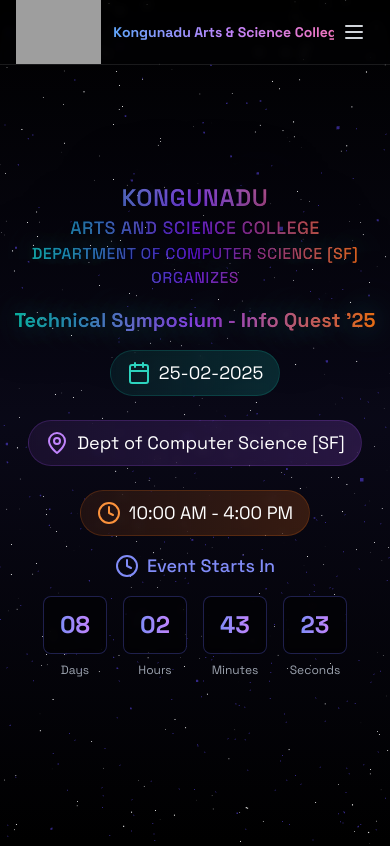
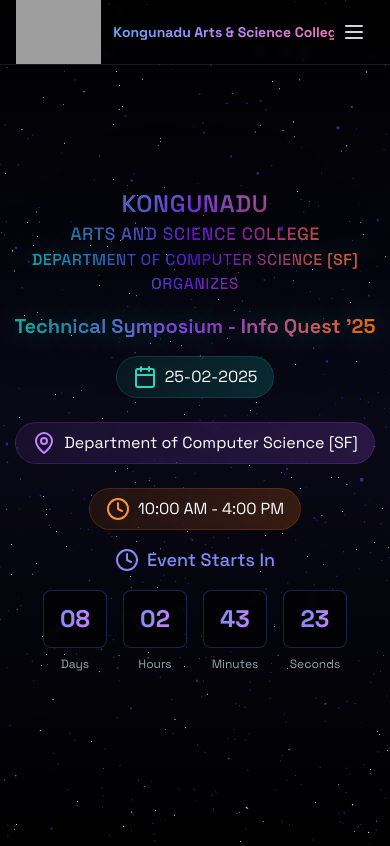
Before and after one commit to Adarshvinodhan/kasc-event, a React (Vite) app: page / in a window 390 px wide. Shown: the top 846 px of the page. Built offline with nearby package versions, Linux system fonts and the light colour scheme; grey boxes are pictures that could not be loaded.

Commit message:
hero text

```diff
--- a/src/pages/Home.tsx
+++ b/src/pages/Home.tsx
@@ -53,12 +53,12 @@
           </div>
 
           {/* Common content for both mobile and desktop */}
-          <div className="flex flex-wrap justify-center gap-6 text-lg">
+          <div className="flex flex-wrap justify-center gap-6 md:text-lg text-base">
             <div className="flex items-center px-4 py-2 rounded-full bg-gradient-to-r from-teal-500/10 to-teal-500/20 backdrop-blur-sm border border-teal-500/20">
               <Calendar className="mr-2 text-teal-400" />25-02-2025
             </div>
             <div className="flex items-center px-4 py-2 rounded-full bg-gradient-to-r from-purple-500/10 to-purple-500/20 backdrop-blur-sm border border-purple-500/20">
-              <MapPin className="mr-2 text-purple-400" /> Dept of Computer Science [SF]
+              <MapPin className="mr-2 text-purple-400" /> Department of Computer Science [SF]
             </div>
             <div className="flex items-center px-4 py-2 rounded-full bg-gradient-to-r from-orange-500/10 to-orange-500/20 backdrop-blur-sm border border-orange-500/20">
               <Clock className="mr-2 text-orange-400" /> 10:00 AM - 4:00 PM
```
